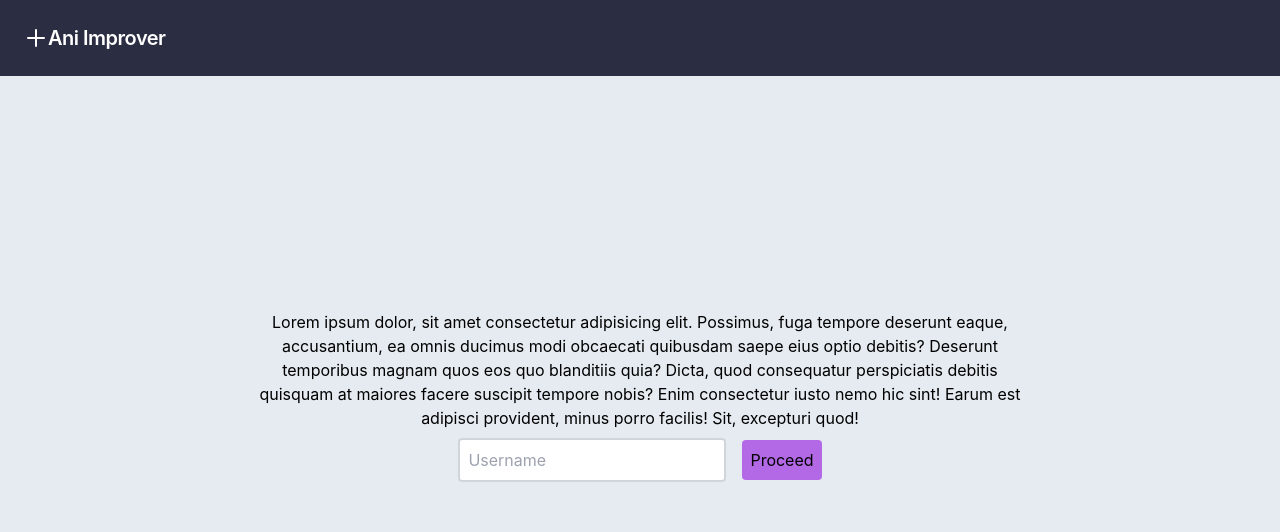
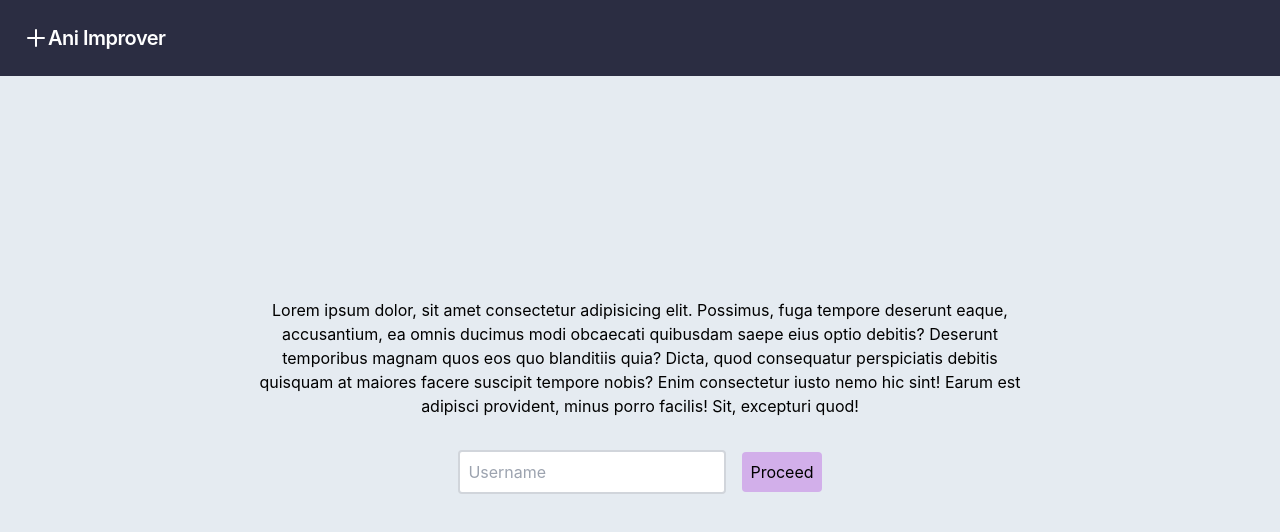
Before and after one commit to TheColorman/ani-improver, a Next.js app: page / in a window 1280 px wide. Shown: the top 532 px of the page. Built offline with nearby package versions, Linux system fonts and the light colour scheme.

Commit message:
Added username logic

```diff
--- a/pages/index.tsx
+++ b/pages/index.tsx
@@ -1,21 +1,45 @@
 import type { NextPage } from 'next'
 import { useState } from 'react'
 import { useRouter } from 'next/router'
-import Head from 'next/head'
-import Image from 'next/image'
-import Script from 'next/script'
-import styles from '../styles/Home.module.css'
+import useStorage from '../lib/useStorage'
 import Header from '../components/Header'
+import { ApiUserResponse } from '../types'
 
 const Home: NextPage = () => {
   const [username, setUsername] = useState<string>('')
+  const [isUser, setIsUser] = useState<boolean>(false)
+  const [textIsFocused, setTextIsFocused] = useState<boolean>(true)
+  const [previousUsername, setPreviousUsername] = useState<string>('')
   const router = useRouter()
+  const { setItem } = useStorage()
 
-  const handleUsernameChange = (event: React.ChangeEvent<HTMLInputElement>) => {
+  const handleUsernameChange = async (event: React.ChangeEvent<HTMLInputElement>) => {
     setUsername(event.target.value)
   }
-  const handleProceed = () => {
-    sessionStorage.setItem('username', username)
+
+  const fetchUser = async (username: string) => {
+    if (previousUsername == username) {
+      return false
+    }
+    const data = await fetch(`/api/user?username=${username}`).then((res) => res.json()) as ApiUserResponse
+    if (('error' in data) || data.User == null) {
+      setPreviousUsername(username)
+      setIsUser(false)
+      return false
+    }
+    return data
+  }
+
+  const handleFocusOut = async () => {
+    setTextIsFocused(false)
+    if (await fetchUser(username) === false) return
+    setIsUser(true)
+  }
+  const handleProceed = async () => {
+    const data = await fetchUser(username)
+    if (data === false || data.User === null) return
+    setItem('username', data.User.name)
+    setItem('avatar', data.User.avatar.medium)
     router.push('/overview')
   }
 
@@ -31,24 +55,39 @@ const Home: NextPage = () => {
             perspiciatis debitis quisquam at maiores facere suscipit tempore nobis? Enim consectetur iusto nemo hic sint!
             Earum est adipisci provident, minus porro facilis! Sit, excepturi quod!
           </div>
-          <div className='flex justify-center items-center'>
+          <div className='flex justify-center items-center mt-6'>
+            <div className='relative'>
               <input
                 type="text"
                 placeholder="Username"
                 className='m-2 p-2 border-2 border-gray-300 rounded'
                 onChange={handleUsernameChange}
+                onBlur={handleFocusOut}
+                onFocus={() => setTextIsFocused(true)}
                 onKeyDown={(event) => {
                   if (event.key === 'Enter') {
                     handleProceed()
                   }
                 }}
               />
+              {!textIsFocused && !isUser && (
+                <p className='text-sm text-red-500 -bottom-2 -translate-x-1/2 left-1/2 absolute'>Invalid username</p>
+              )}
+            </div>
+            {isUser ? (
               <button
                 className='bg-[#b368e6] m-2 p-2 rounded'
                 onClick={handleProceed}
               >
                 Proceed
               </button>
+            ) : (
+              <button
+                className='bg-[#D2AFEA] m-2 p-2 rounded hover:cursor-not-allowed relative'
+              >
+                Proceed
+              </button>
+            )}
           </div>
         </div>
       </div>
```
Lines whose indentation alone changed are shown as unchanged.
